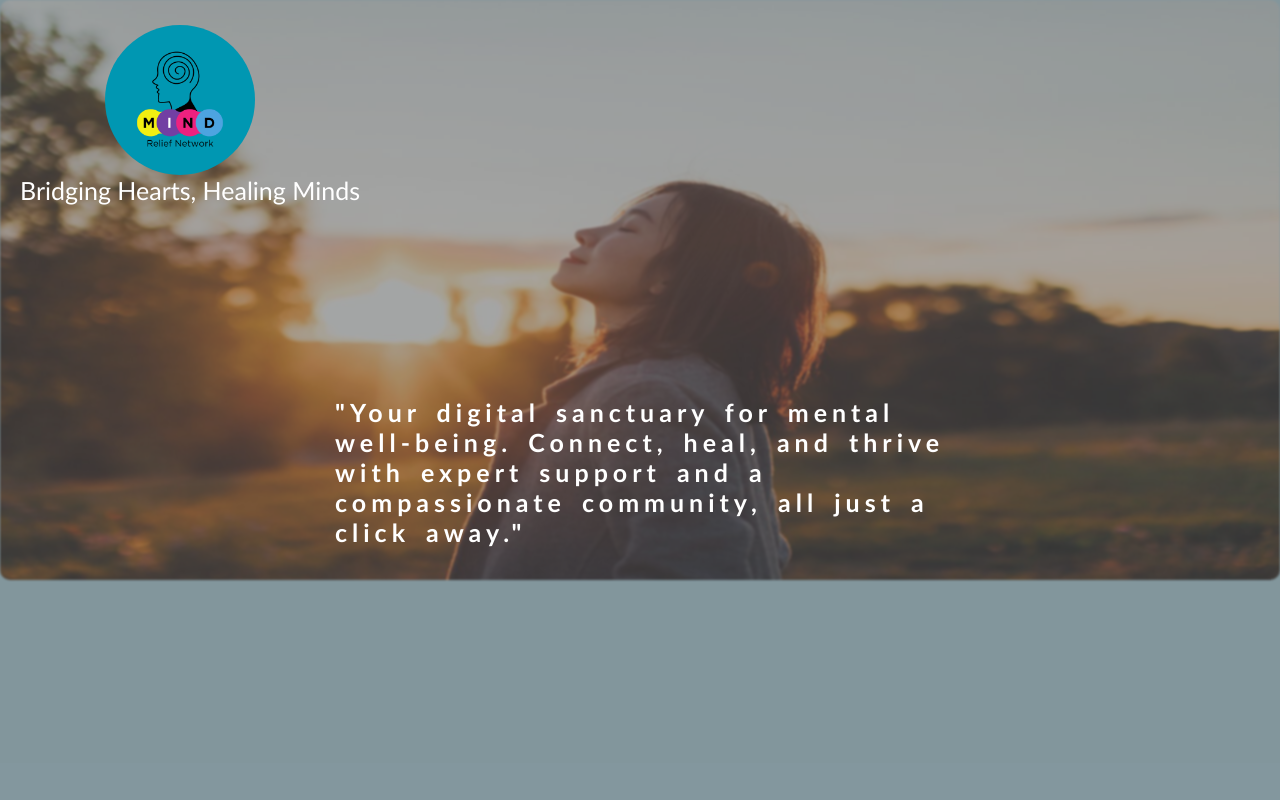
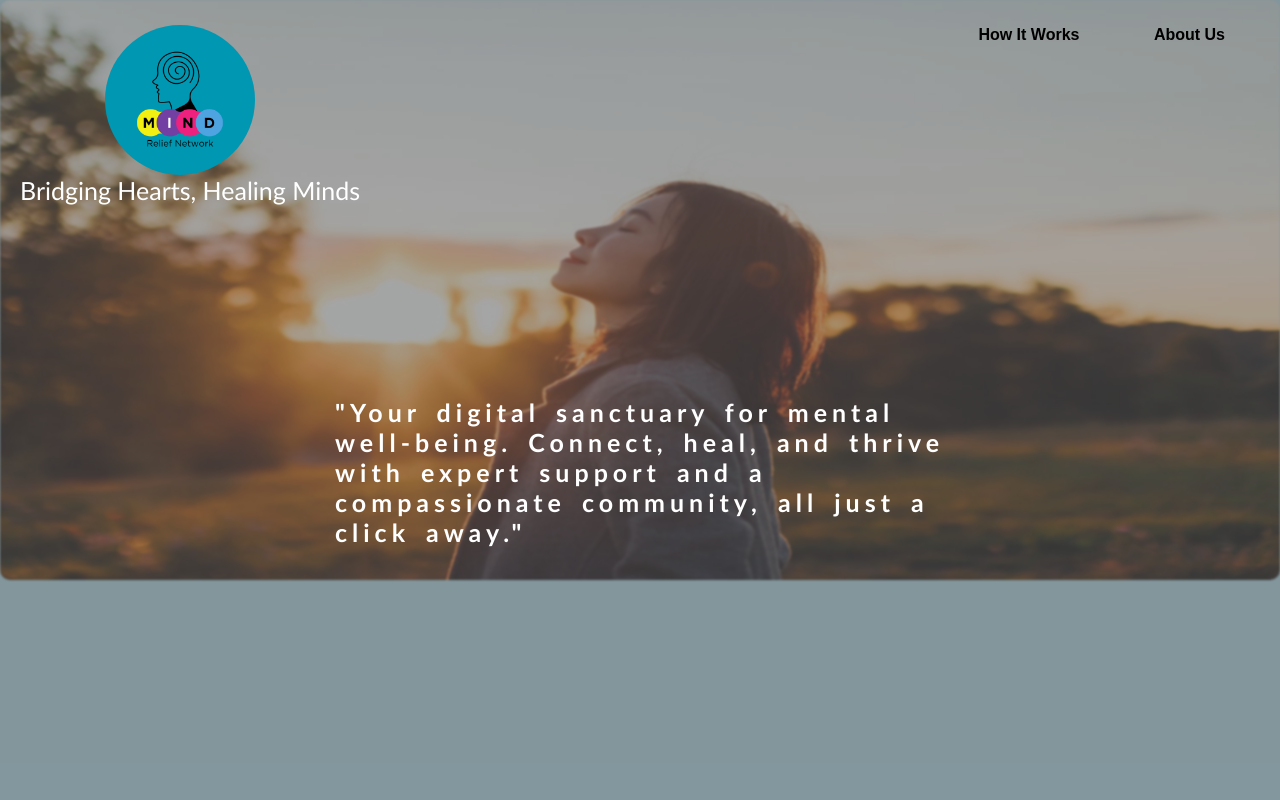
Before and after one commit to daphine-1207/MindRelief-Network-WebApp, a Django app: page / in a window 1280 px wide. Run offline with Django 5.2, Linux system fonts and the light colour scheme.

Commit message:
finished the index-page and worked on the arrow that leads one back to the index-page from the about us-page

```diff
--- a/MindReliefApp/templates/index.html
+++ b/MindReliefApp/templates/index.html
@@ -44,30 +44,6 @@
 
     }
 
-    .login-button {
-        position: absolute;
-        top: 70%;
-        left: 50%;
-        transform: translateX(-50%);
-        z-index: 2;
-        display: inline-block;
-        padding: 10px 20px;
-        background-color: rgb(8, 177, 244);
-        color: white;
-        text-decoration: none;
-        border-radius: 5px;
-        transition: background-color 0.3s;
-    }
-
-    .login-button:hover {
-        background-color: black;
-    }
-
-    .login-button .fas,
-    .login-button .icon {
-        margin-right: 5px;
-    }
-
     .quote {
         font-family:'Gill Sans', 'Gill Sans MT', Calibri, 'Trebuchet MS', sans-serif;
         position: absolute;
@@ -90,8 +66,60 @@
         font-size: 25px;
         color: white;
     }
+
+.navbar {
+    width: 100%;
+    min-height: 50px;
+    position: absolute;
+    top: 0;
+    left: 0;
+    z-index: 1000;
+}
+
+.navbar ul {
+    list-style-type: none;
+    margin-right: 0;
+    padding: 0;
+    text-align: right;
+}
+
+.navbar ul li {
+    display: inline-block;
+    margin-top: 10px;
+    margin-right: 40px;
+
+}
+
+.navbar ul li a {
+    color: black;
+    text-decoration: none;
+    font-weight: bold;
+    font-size: 16px;
+    padding: 10px 15px;
+    border-radius: 5px;
+
+}
+
+.navbar ul li a:hover {
+    color: white;
+    background-color: #0097B2;
+}
+
+/* Responsive styles */
+@media(max-width: 768px) {
+    .navbar ul li {
+        display: block;
+        margin: 10px 0;
+    }
+}
 </style>
 <body>
+    <nav class="navbar">
+        <ul>
+            <li><a href="#how-it-works">How It Works</a></li>
+            <li><a href="{% url 'about' %}">About Us</a></li>
+        </ul>
+    </nav>
         <div class="blur-overlay"></div>
         <h1 class="quote"> "Your digital sanctuary for mental well-being. Connect, heal, and thrive with expert support and a compassionate community, all just a click away."
         </h1>
```
Also changed, not shown: MindReliefApp/templates/about.html (+24 -1 lines).
